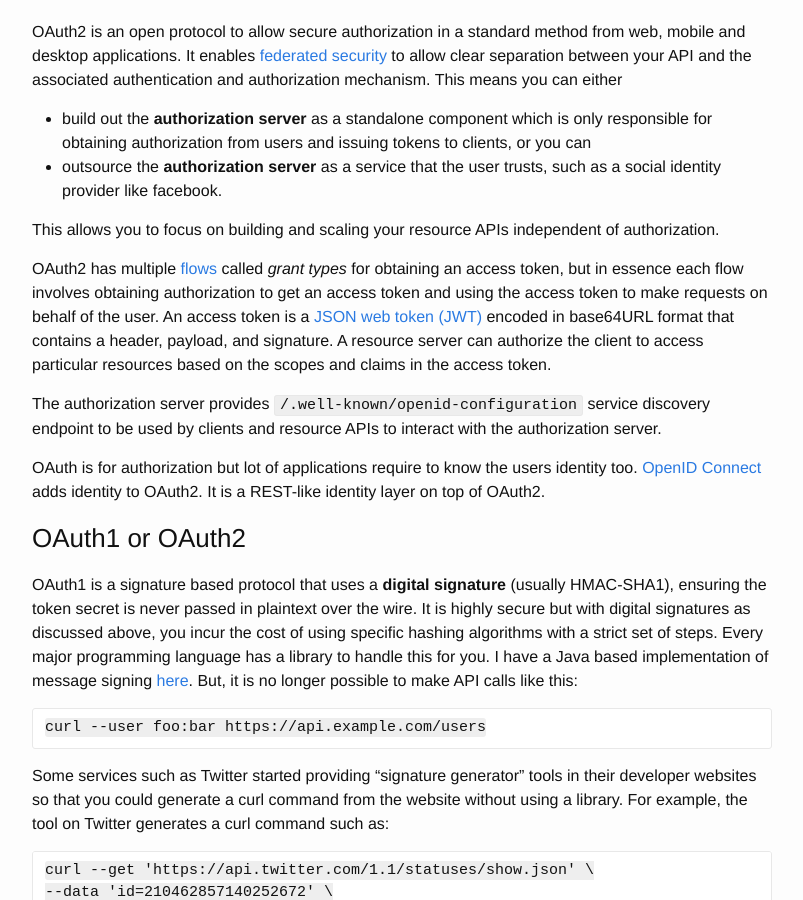
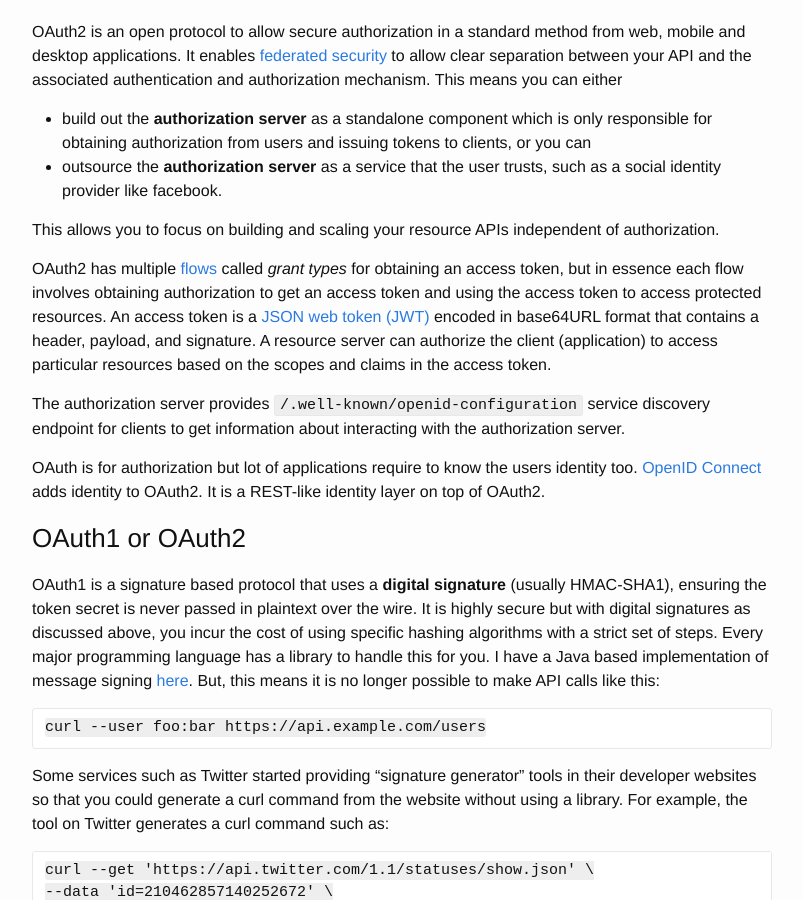
Before and after one commit to hemantksingh/hemantksingh.github.io, a Jekyll site: the page built from _posts/2018-08-01-securing-rest-apis.markdown, in a window 1280 px wide and 900 px high, scrolled down 5279 px. Shown: the whole window, without its empty margins (238-1041 px from the left). Built offline with Jekyll 4.4.1, drawn with Linux system fonts in a browser that asks for light colours; comment, search, counter and statistics services are not loaded.

Commit message:
Updates OAuth2 description.

````diff
--- a/_posts/2018-08-01-securing-rest-apis.markdown
+++ b/_posts/2018-08-01-securing-rest-apis.markdown
@@ -128,15 +128,15 @@ OAuth2 is an open protocol to allow secure authorization in a standard method fr
 
 This allows you to focus on building and scaling your resource APIs independent of authorization.
 
-OAuth2 has multiple [flows](https://www.oauth.com/oauth2-servers/differences-between-oauth-1-2/user-experience-alternative-token-issuance-options/) called *grant types* for obtaining an access token, but in essence each flow involves obtaining authorization to get an access token and using the access token to make requests on behalf of the user. An access token is a [JSON web token (JWT)](https://tools.ietf.org/html/rfc7519) encoded in base64URL format that contains a header, payload, and signature. A resource server can authorize the client to access particular resources based on the scopes and claims in the access token.
+OAuth2 has multiple [flows](https://www.oauth.com/oauth2-servers/differences-between-oauth-1-2/user-experience-alternative-token-issuance-options/) called *grant types* for obtaining an access token, but in essence each flow involves obtaining authorization to get an access token and using the access token to access protected resources. An access token is a [JSON web token (JWT)](https://tools.ietf.org/html/rfc7519) encoded in base64URL format that contains a header, payload, and signature. A resource server can authorize the client (application) to access particular resources based on the scopes and claims in the access token.
 
-The authorization server provides `/.well-known/openid-configuration` service discovery endpoint to be used by clients and resource APIs to interact with the authorization server.
+The authorization server provides `/.well-known/openid-configuration` service discovery endpoint for clients to get information about interacting with the authorization server.
 
 OAuth is for authorization but lot of applications require to know the users identity too. [OpenID Connect](http://openid.net/connect/) adds identity to OAuth2. It is a REST-like identity layer on top of OAuth2.
 
 ### OAuth1 or OAuth2
 
-OAuth1 is a signature based protocol that uses a **digital signature** (usually HMAC-SHA1), ensuring the token secret is never passed in plaintext over the wire. It is highly secure but with digital signatures as discussed above, you incur the cost of using specific hashing algorithms with a strict set of steps. Every major programming language has a library to handle this for you. I have a Java based implementation of message signing [here](https://github.com/hemantksingh/message-signing). But, it is no longer possible to make API calls like this:
+OAuth1 is a signature based protocol that uses a **digital signature** (usually HMAC-SHA1), ensuring the token secret is never passed in plaintext over the wire. It is highly secure but with digital signatures as discussed above, you incur the cost of using specific hashing algorithms with a strict set of steps. Every major programming language has a library to handle this for you. I have a Java based implementation of message signing [here](https://github.com/hemantksingh/message-signing). But, this means it is no longer possible to make API calls like this:
 
 ```
 curl --user foo:bar https://api.example.com/users
````
